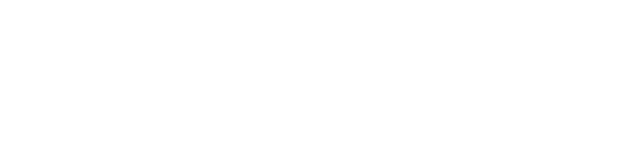
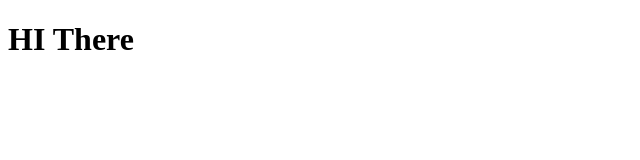
Before and after one commit to othmanekn/othman.ecom, a plain HTML site: page index.html in a window 1280 px wide. Shown: the whole page, without its empty margins (0-640 px from the left). Drawn offline with Linux system fonts and the light colour scheme.

Commit message:
second commit

```diff
--- a/index.html
+++ b/index.html
@@ -5,5 +5,7 @@
     <meta name="viewport" content="width=device-width, initial-scale=1.0" />
     <title>Document</title>
   </head>
-  <body></body>
+  <body>
+    <h1>HI There</h1>
+  </body>
 </html>
```
